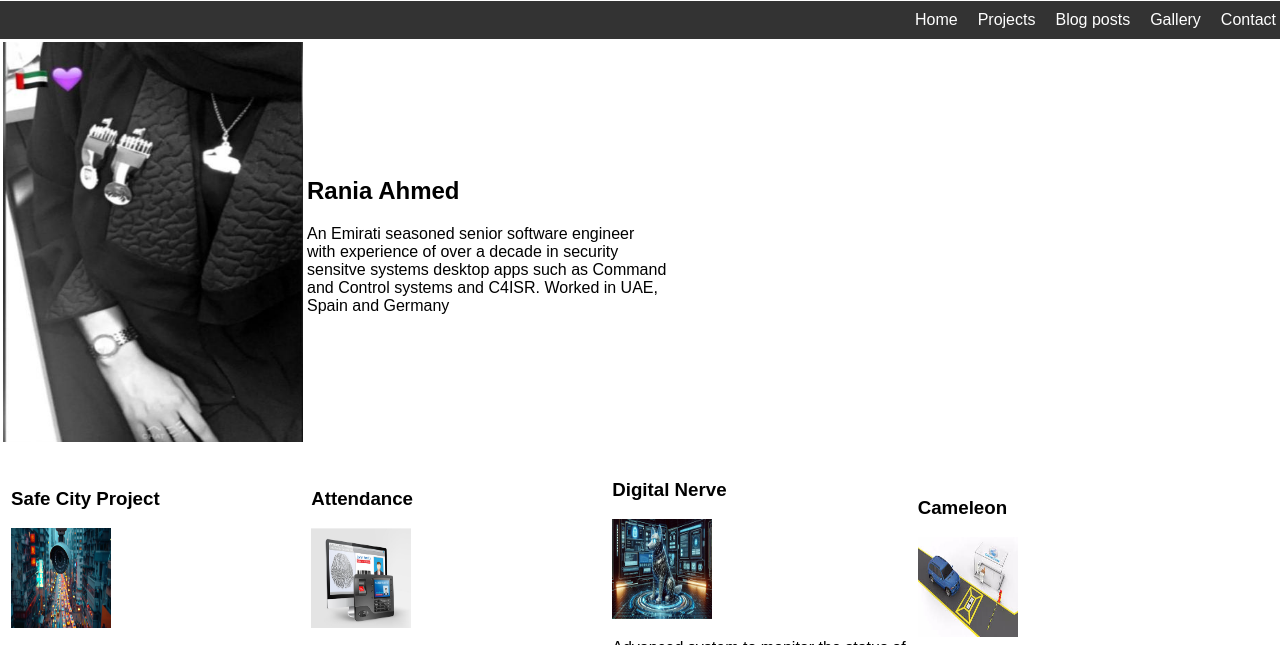
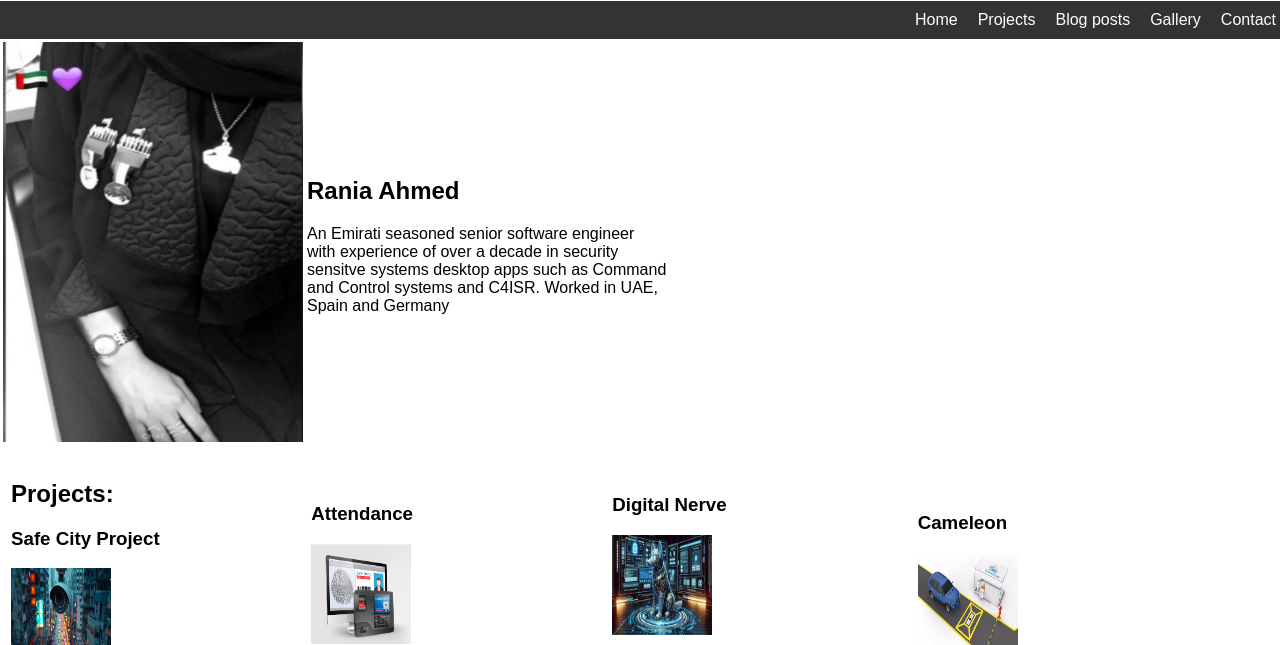
Before and after one commit to Hamasaaat/Assignment5, a plain HTML site: page index.html in a window 1280 px wide. Shown: the part 79-724 px from the top of the page. Drawn offline with Linux system fonts and the light colour scheme.

Commit message:
added a project header to the projects in the index page

```diff
--- a/index.html
+++ b/index.html
@@ -1,5 +1,6 @@
 <!DOCTYPE html>
 <html lang="en">
+
 <head>
     <h1>Rania | Software Engineer</h1>
     <link rel="stylesheet" href="./styles/style.css">
@@ -13,7 +14,8 @@
 
         /* Dividing line between main content and footer */
         .divider {
-          border-top: 2px solid #333; /* Creates a dividing line */
+            border-top: 2px solid #333;
+            /* Creates a dividing line */
             margin: 0;
         }
 
@@ -47,9 +49,7 @@
             <table>
                 <tr>
                     <td>
-                <img width="300" height="400"
-                alt="censored picture of Rania"
-                src="./icons/DP.JPG"
+                        <img width="300" height="400" alt="censored picture of Rania" src="./icons/DP.JPG"
                             loading="lazy">
                     </td>
                     <td>
@@ -67,6 +67,7 @@
             <table cellspacing="10">
                 <tr>
                     <td>
+                        <h2>Projects:</h2>
                         <h3>Safe City Project</h3>
                         <img src="./icons/safe_city.jpg" width="100" height="100" loading="lazy" alt="">
                         <p>smart technologies and data-driven<br>
@@ -83,7 +84,8 @@
                         <img src="./icons/Attendance.png" width="100" height="100" loading="lazy" alt="">
                         <p>In-house built attendance system to <br>
                             cut cost replacing third party applications<br>
-                      <br></p>
+                            <br>
+                        </p>
                         <time datetime="18/04/2018">18th April 2018</time>
 
                         <button>
@@ -136,4 +138,5 @@
     </footer>
 
 </body>
+
 </html>
```
Also changed, not shown: assignment 4 repo.txt (deleted), 2 other files. Lines whose indentation alone changed are shown as unchanged.
